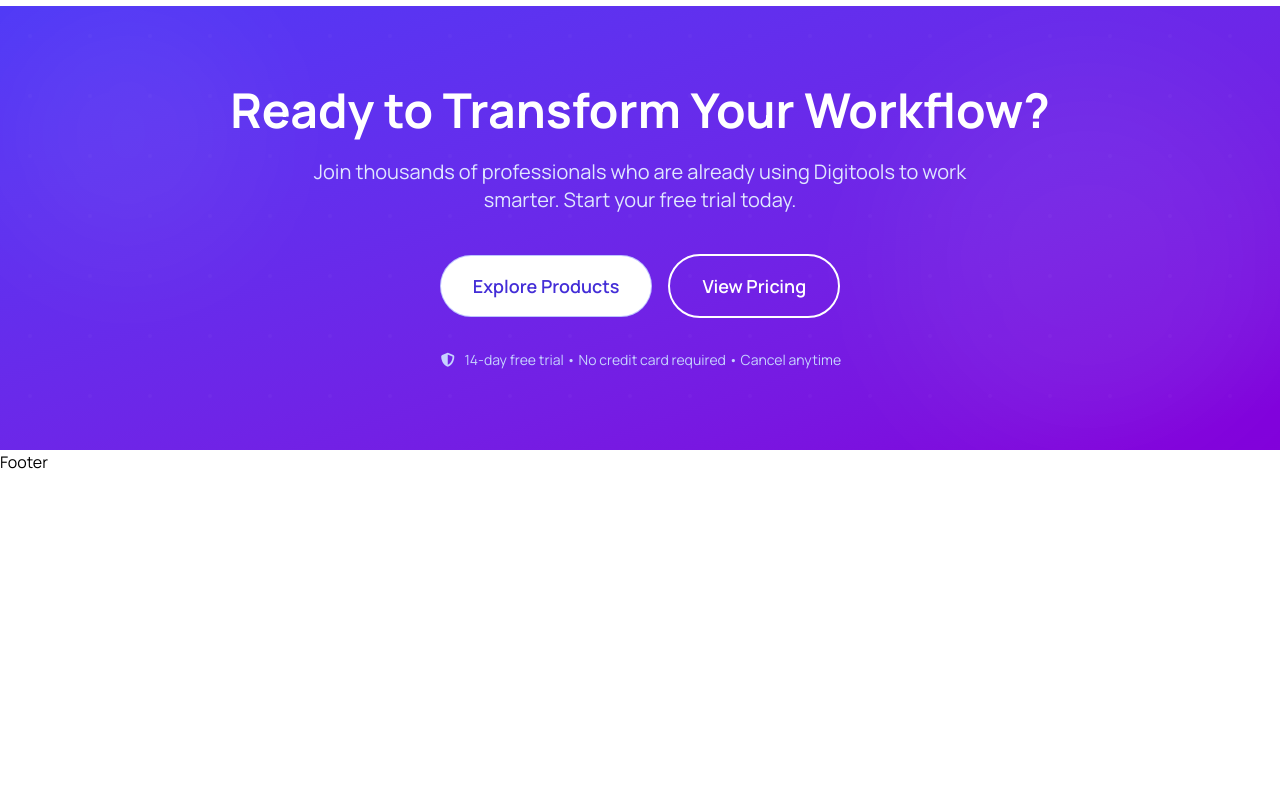
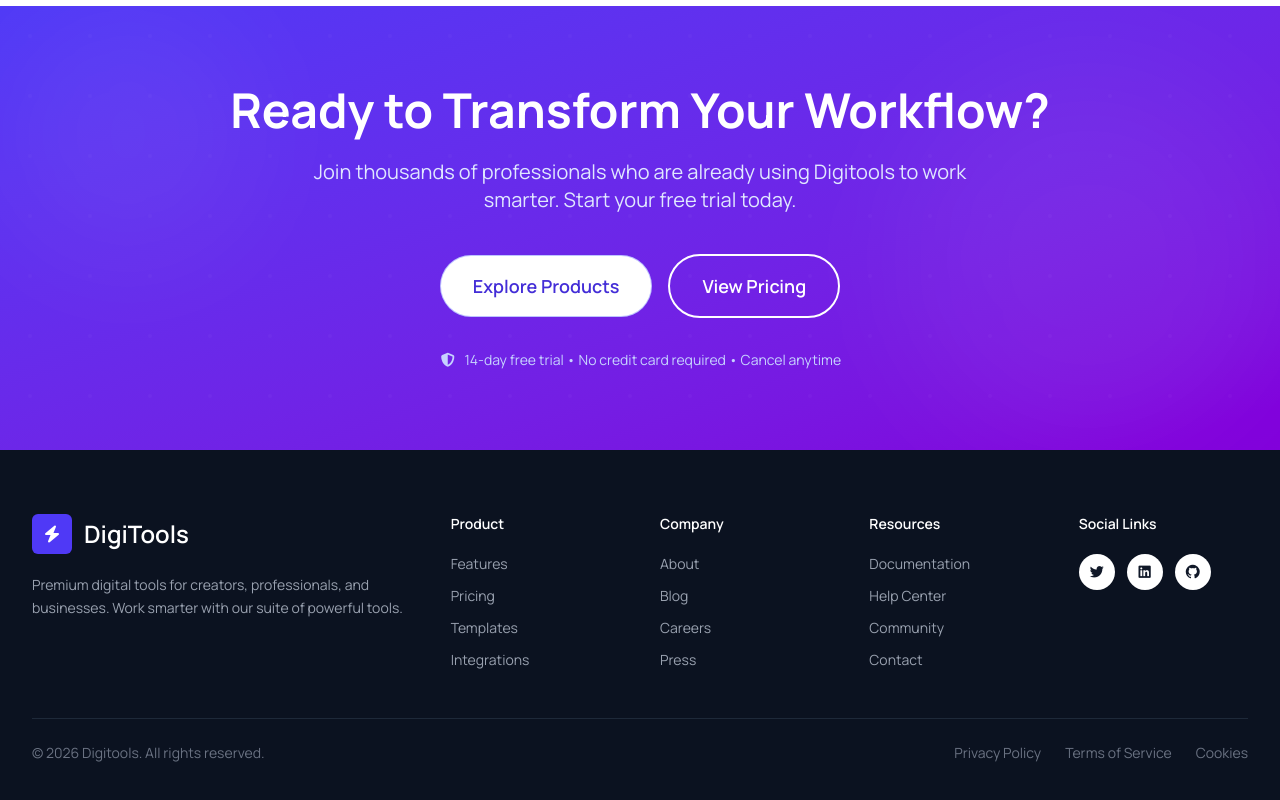
Before and after one commit to rihadjahanopu/B13-A06, a React (Vite) app: page / in a window 1280 px wide. Shown: the part 3631-4431 px from the top of the page. Before the commit the page ends 4105 px from the top, so only its background shows below. Built offline with nearby package versions, Linux system fonts and the light colour scheme.

Commit message:
impliment a footer section componet funtionality

```diff
--- a/src/sections/Footer.jsx
+++ b/src/sections/Footer.jsx
@@ -1,5 +1,134 @@
 const Footer = () => {
-	return <div>Footer</div>;
+	const productLinks = [
+		{ name: "Features", href: "#features" },
+		{ name: "Pricing", href: "#pricing" },
+		{ name: "Templates", href: "#products" },
+		{ name: "Integrations", href: "#" },
+	];
+
+	const companyLinks = [
+		{ name: "About", href: "#" },
+		{ name: "Blog", href: "#" },
+		{ name: "Careers", href: "#" },
+		{ name: "Press", href: "#" },
+	];
+
+	const resourceLinks = [
+		{ name: "Documentation", href: "#" },
+		{ name: "Help Center", href: "#" },
+		{ name: "Community", href: "#" },
+		{ name: "Contact", href: "#" },
+	];
+
+	const socialLinks = [
+		{ name: "Twitter", icon: "fab fa-twitter", href: "#" },
+		{ name: "LinkedIn", icon: "fab fa-linkedin", href: "#" },
+		{ name: "GitHub", icon: "fab fa-github", href: "#" },
+	];
+
+	const scrollToSection = (href) => {
+		if (href === "#") return;
+		const element = document.querySelector(href);
+		if (element) {
+			element.scrollIntoView({ behavior: "smooth" });
+		}
+	};
+
+	return (
+		<footer className="bg-[#0b1220] text-gray-400">
+			<div className="max-w-7xl mx-auto px-6 lg:px-8 py-16">
+				<div className="grid grid-cols-1 md:grid-cols-2 lg:grid-cols-6 gap-10">
+					<div className="lg:col-span-2 max-w-md">
+						<div className="flex items-center gap-3 mb-5">
+							<div className="w-10 h-10 bg-indigo-600 rounded-md flex items-center justify-center">
+								<i className="fas fa-bolt text-white"></i>
+							</div>
+							<h2 className="text-white text-2xl font-semibold">DigiTools</h2>
+						</div>
+
+						<p className="text-gray-400 text-sm leading-relaxed">
+							Premium digital tools for creators, professionals, and businesses.
+							Work smarter with our suite of powerful tools.
+						</p>
+					</div>
+
+					<div>
+						<h4 className="text-white text-sm font-semibold mb-5">Product</h4>
+						<ul className="space-y-3 text-sm">
+							{productLinks.map((link) => (
+								<li key={link.name}>
+									<button
+										onClick={() => scrollToSection(link.href)}
+										className="hover:text-white transition">
+										{link.name}
+									</button>
+								</li>
+							))}
+						</ul>
+					</div>
+
+					<div>
+						<h4 className="text-white text-sm font-semibold mb-5">Company</h4>
+						<ul className="space-y-3 text-sm">
+							{companyLinks.map((link) => (
+								<li key={link.name}>
+									<button
+										onClick={() => scrollToSection(link.href)}
+										className="hover:text-white transition">
+										{link.name}
+									</button>
+								</li>
+							))}
+						</ul>
+					</div>
+
+					<div>
+						<h4 className="text-white text-sm font-semibold mb-5">Resources</h4>
+						<ul className="space-y-3 text-sm">
+							{resourceLinks.map((link) => (
+								<li key={link.name}>
+									<button
+										onClick={() => scrollToSection(link.href)}
+										className="hover:text-white transition">
+										{link.name}
+									</button>
+								</li>
+							))}
+						</ul>
+					</div>
+
+					<div>
+						<h4 className="text-white text-sm font-semibold mb-5">
+							Social Links
+						</h4>
+
+						<div className="flex items-center gap-3">
+							{socialLinks.map((social) => (
+								<a
+									key={social.name}
+									href={social.href}
+									className="w-9 h-9 bg-white text-gray-900 hover:bg-gray-200 rounded-full flex items-center justify-center transition">
+									<i className={`${social.icon} text-sm`}></i>
+								</a>
+							))}
+						</div>
+					</div>
+				</div>
+
+				<div className="border-t border-gray-800 mt-12 pt-6 flex flex-col md:flex-row items-center justify-between text-sm">
+					<p className="text-gray-500">
+						© 2026 Digitools. All rights reserved.
+					</p>
+
+					<div className="flex gap-6 mt-4 md:mt-0 text-gray-500">
+						<button className="hover:text-white">Privacy Policy</button>
+						<button className="hover:text-white">Terms of Service</button>
+						<button className="hover:text-white">Cookies</button>
+					</div>
+				</div>
+			</div>
+		</footer>
+	);
 };
 
 export default Footer;
--- a/src/sections/Pricing.jsx
+++ b/src/sections/Pricing.jsx
@@ -74,7 +74,7 @@
 					</p>
 				</div>
 
-				<div className="grid grid-cols-1 md:grid-cols-3 gap-8 max-w-5xl mx-auto">
+				<div className="grid grid-cols-1 md:grid-cols-3 gap-10 max-w-5xl mx-auto">
 					{pricing.map((plan) => (
 						<div
 							key={plan.id}
```
